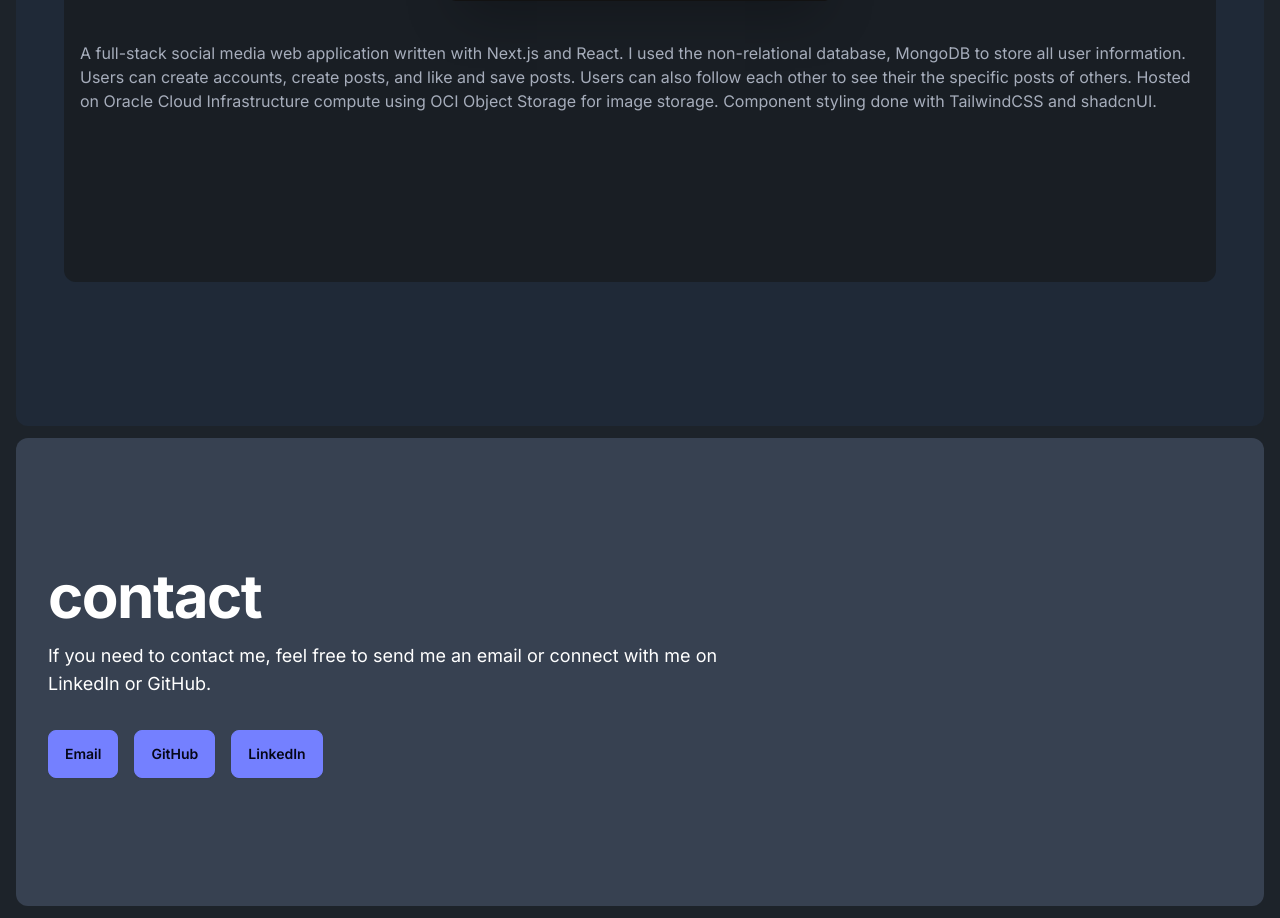
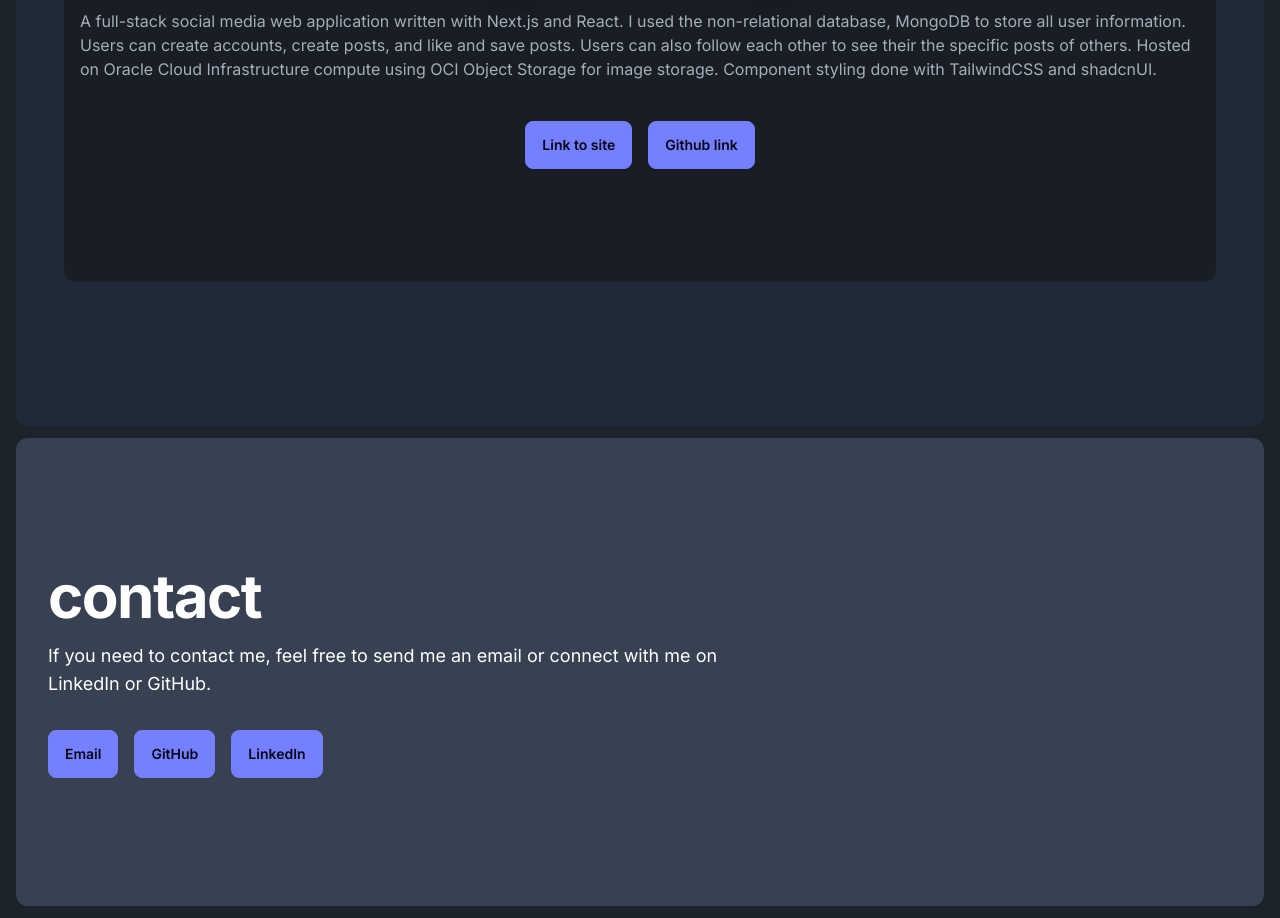
Before and after one commit to justindal/jd-website, a Next.js app: page / in a window 1280 px wide. Shown: the part 1324-2242 px from the top of the page. Built offline with nearby package versions, Linux system fonts and the light colour scheme.

Commit message:
add buttons

```diff
--- a/src/app/components/Carousel.tsx
+++ b/src/app/components/Carousel.tsx
@@ -1,6 +1,7 @@
 import React from 'react'
 import ProjectCard from './ProjectCard'
 import Button from './Button'
+import Link from 'next/link'
 
 const Carousel = () => {
   return (
@@ -13,7 +14,24 @@ const Carousel = () => {
           see their the specific posts of others. Hosted on Oracle Cloud Infrastructure compute using OCI Object Storage for image storage.
           Component styling done with TailwindCSS and shadcnUI.'
           image='/images/dsm.jpeg'
-        ></ProjectCard>
+        >
+          <div className="flex space-x-4">
+            <a
+              href='https://dont-secure.me'
+              target='_blank'
+              rel='noopener noreferrer'
+            >
+              <Button text='Link to site'></Button>
+            </a>
+            <a
+              href='https://github.com/justindal/dont-secure.me'
+              target='_blank'
+              rel='noopener noreferrer'
+            >
+              <Button text='Github link'></Button>
+            </a>
+          </div>
+        </ProjectCard>
         <div className='absolute flex justify-between transform -translate-y-1/2 left-5 right-5 top-1/2'>
           <a href='#slide5' className='btn btn-circle'>
             ❮
```
